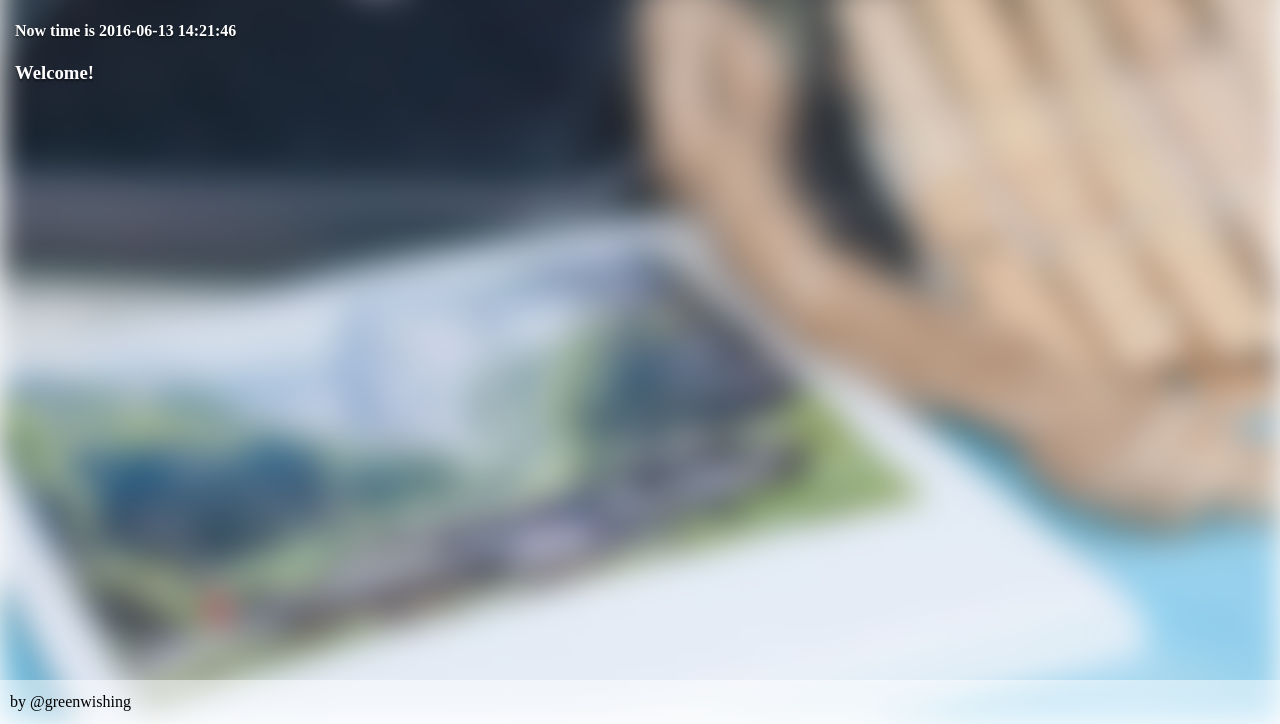
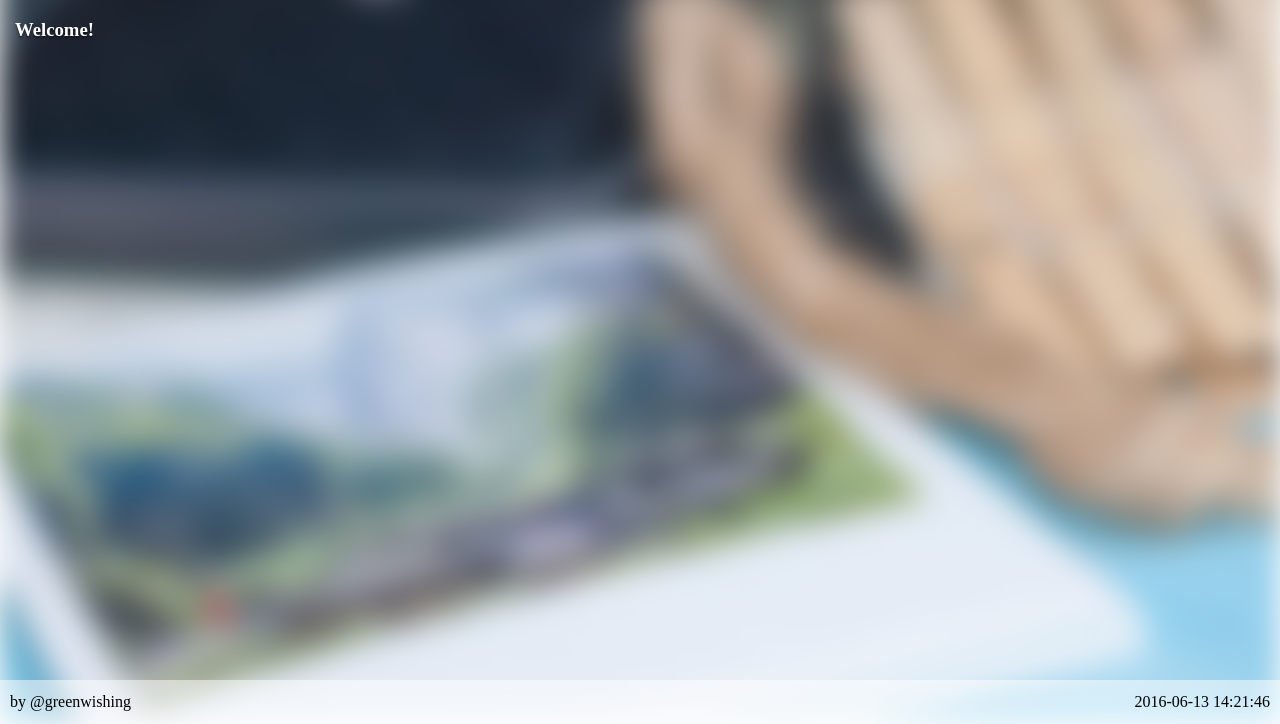
Before and after one commit to greenwishing/main, a plain HTML site: page index.html in a window 1280 px wide. Shown: the part 76-800 px from the top of the page. Drawn offline with Linux system fonts and the light colour scheme.

Commit message:
Update index.html

```diff
--- a/index.html
+++ b/index.html
@@ -17,19 +17,21 @@
         }, 1000);
       });
     </script>
+    <style type="text/css">
+      .time { float: right;}
+    </style>
   </head>
   <body>
     <div class="page-container">
       <header>
         <h1>Hey guys!</h1>
-        <p>Now time is <span class="time"></span></p>
       </header>
       <section>
         <h3>Welcome!</h3>
       </section>
     </div>
     <footer>
-      <p>by @greenwishing</p>
+      <p>by @greenwishing <span class="time"></span></p>
     </footer>
   </body>
 </html>
```
